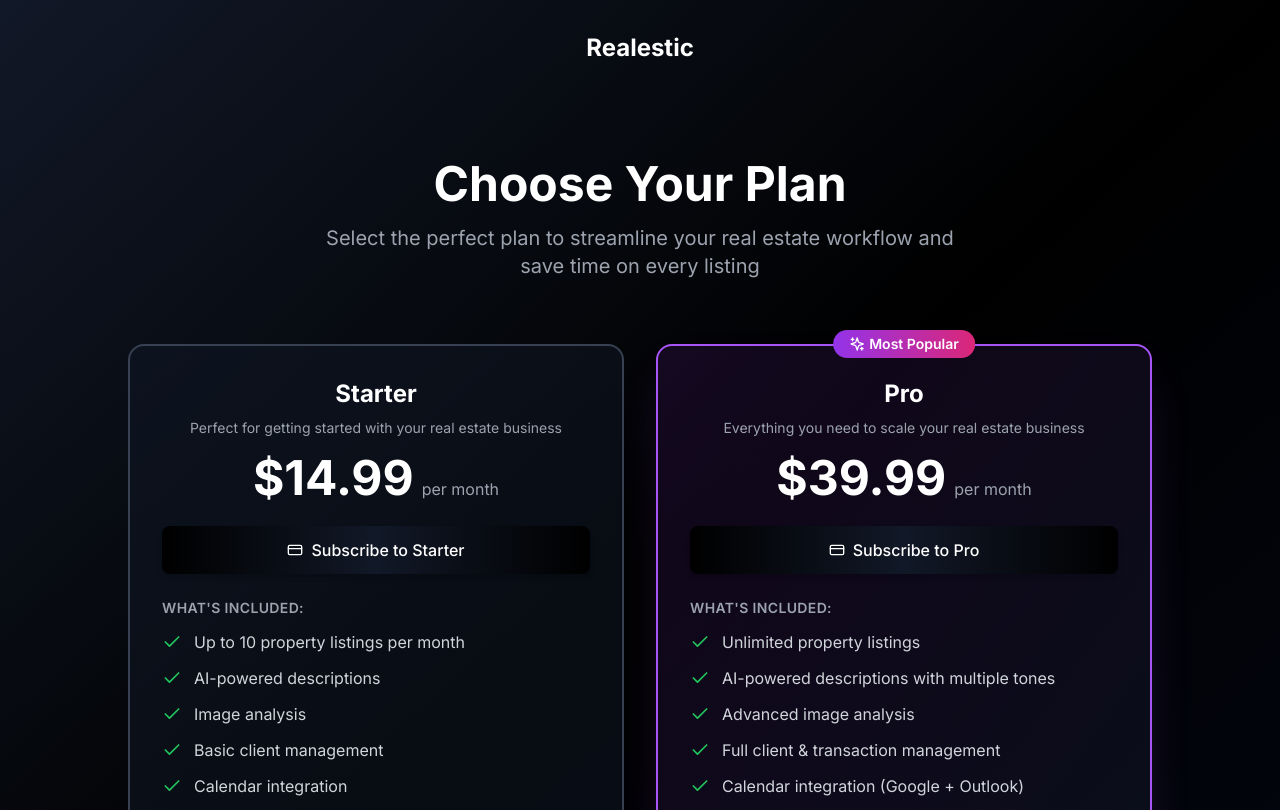
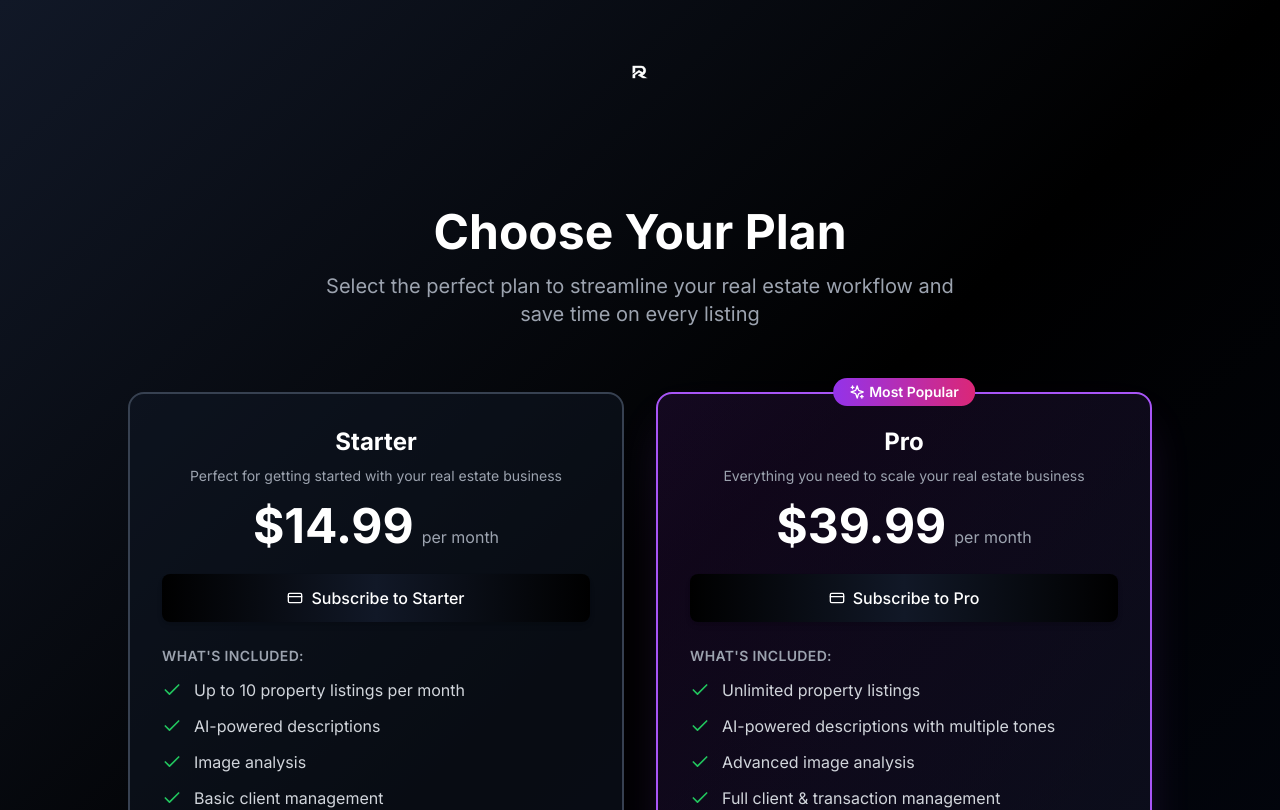
Before and after one commit to Innie0/realestate-saas2, a Next.js app: page /pricing in a window 1280 px wide. Shown: the top 810 px of the page. Built offline with nearby package versions, Linux system fonts and the light colour scheme.

Commit message:
Replace text logo with image logo on pricing page
Co-authored-by: Cursor <cursoragent@cursor.com>

```diff
--- a/app/pricing/page.tsx
+++ b/app/pricing/page.tsx
@@ -2,6 +2,7 @@
 
 import React from 'react';
 import Link from 'next/link';
+import Image from 'next/image';
 import { useRouter } from 'next/navigation';
 import { Check, Sparkles, Zap, X } from 'lucide-react';
 import SubscribeButton from '@/components/SubscribeButton';
@@ -67,8 +68,15 @@ export default function PricingPage() {
       {/* Header */}
       <div className="container mx-auto px-4 py-8">
         <div className="flex justify-center items-center">
-          <Link href="/" className="text-2xl font-bold text-white">
-            Realestic
+          <Link href="/" className="block">
+            <Image
+              src="/logo-landing.png"
+              alt="Realestic"
+              width={300}
+              height={90}
+              priority
+              className="h-20 w-auto"
+            />
           </Link>
         </div>
       </div>
```
